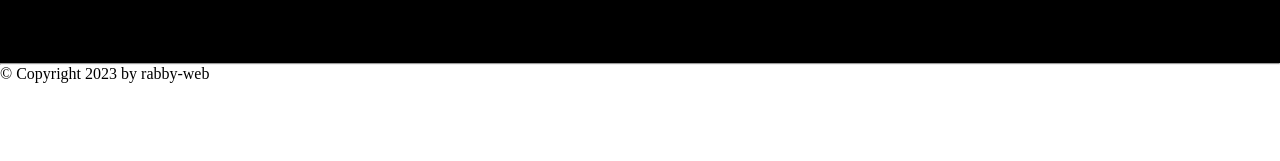
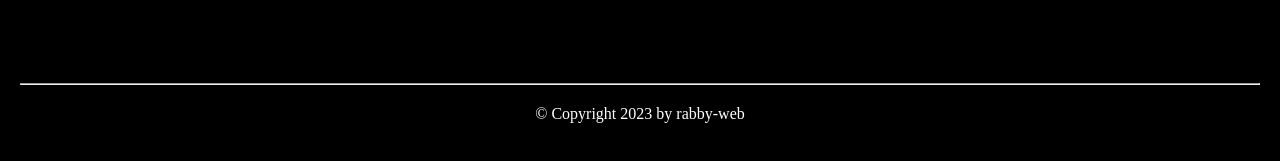
Before and after one commit to rabby-web/Geek-Folio, a plain HTML site: page index.html in a window 1280 px wide. Shown: the part 2444-2605 px from the top of the page. Before the commit the page ends 2527 px from the top, so only its background shows below. Drawn offline with Linux system fonts and the light colour scheme.

Commit message:
geek folio commplete but dont resposive

```diff
--- a/styles/style.css
+++ b/styles/style.css
@@ -197,3 +197,10 @@ li{
     flex-direction: column;
     line-height: 30px;
 }
+/* footer */
+footer{
+    background-color: black;
+    color: white;
+    text-align: center;
+    padding: 20px;
+}
```
